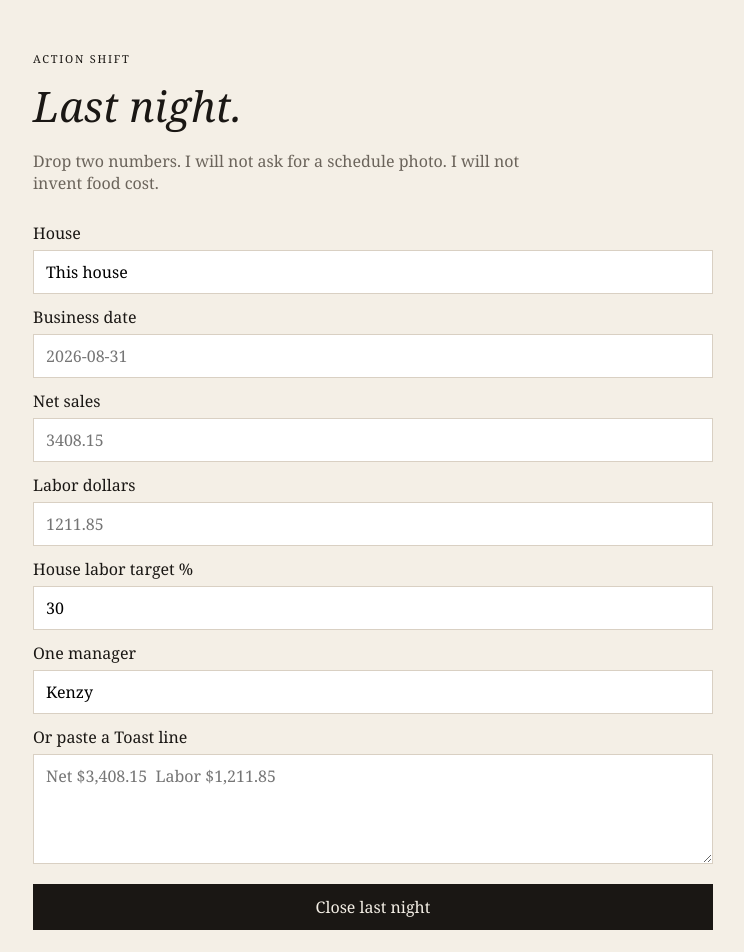
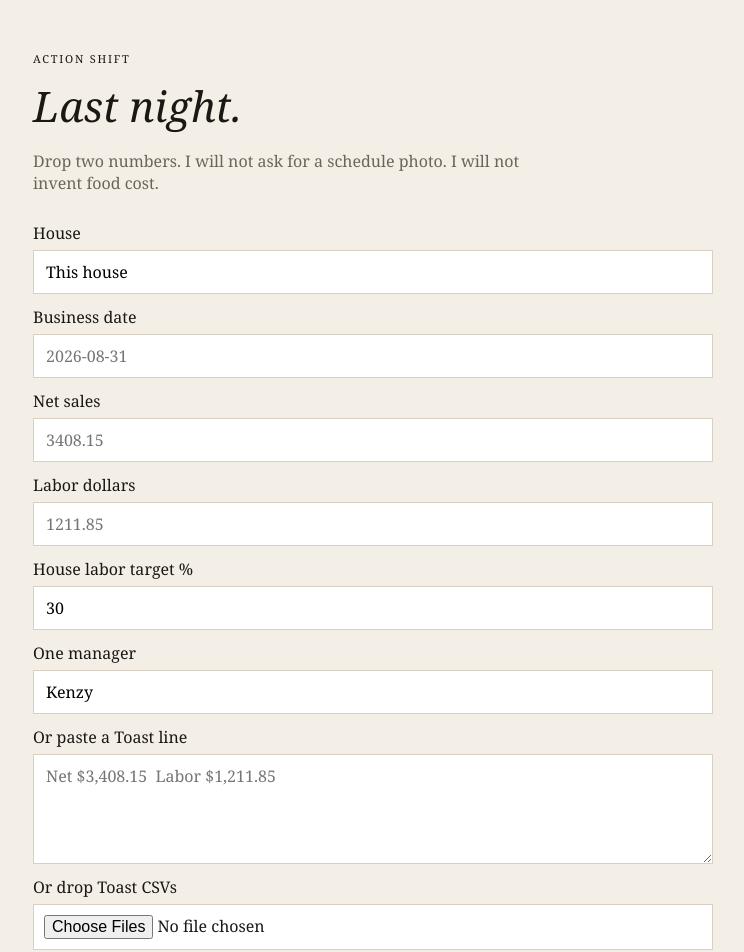
Before and after one commit to mykemueller1-ctrl/action-shift, a Next.js app: page / in a window 1280 px wide. Shown: the top 952 px of the page, without its empty margins (267-1011 px from the left). Built offline with nearby package versions, Linux system fonts and the light colour scheme.

Commit message:
Wire CSV drop and Kenzy send into the owner desk.

```diff
--- a/app/page.tsx
+++ b/app/page.tsx
@@ -2,6 +2,7 @@
 
 import { useMemo, useState } from "react";
 import type { CloseResult } from "@/lib/close";
+import { mergeCsvFiles } from "@/lib/csv";
 import { scrapeTotals } from "@/lib/parse";
 
 export default function Page() {
@@ -12,11 +13,40 @@ export default function Page() {
   const [target, setTarget] = useState("30");
   const [managerName, setManagerName] = useState("Kenzy");
   const [paste, setPaste] = useState("");
+  const [csvNote, setCsvNote] = useState("");
   const [result, setResult] = useState<CloseResult | null>(null);
   const [error, setError] = useState("");
   const [copied, setCopied] = useState(false);
 
   const preview = useMemo(() => scrapeTotals(paste), [paste]);
+
+  async function onFiles(list: FileList | null) {
+    if (!list?.length) return;
+    const files = await Promise.all(
+      [...list].map(async (file) => ({ name: file.name, text: await file.text() })),
+    );
+    const csvs = files.filter((f) => /\.csv$/i.test(f.name) || f.name.toLowerCase().includes("csv"));
+    const notes = files.filter((f) => !csvs.includes(f));
+    const fromCsv = mergeCsvFiles(csvs);
+    let net = fromCsv.netSales;
+    let labor = fromCsv.laborDollars;
+    for (const file of notes) {
+      const scraped = scrapeTotals(file.text);
+      if (scraped.netSales !== undefined) net = scraped.netSales;
+      if (scraped.laborDollars !== undefined) labor = scraped.laborDollars;
+    }
+    if (net !== undefined) setNetSales(String(net));
+    if (labor !== undefined) setLaborDollars(String(labor));
+    const parts = [...fromCsv.source];
+    if (net !== undefined || labor !== undefined) {
+      parts.push(
+        `Read: net ${net ?? "—"} · labor ${labor ?? "—"}. Food still MISSING.`,
+      );
+    } else {
+      parts.push("No net or labor column found. Paste the two numbers.");
+    }
+    setCsvNote(parts.join(" "));
+  }
 
   async function runClose() {
     setError("");
@@ -97,11 +127,25 @@ export default function Page() {
             style={{ ...field, minHeight: 90 }}
           />
         </label>
+        <label>
+          Or drop Toast CSVs
+          <input
+            type="file"
+            accept=".csv,text/csv,text/plain"
+            multiple
+            onChange={(e) => void onFiles(e.target.files)}
+            style={{ ...field, padding: 10 }}
+          />
+        </label>
+        <p style={{ fontSize: 12, color: "var(--mute)", margin: 0 }}>
+          Labor Breakdown + Sales Summary only. No schedule photo. No food invent.
+        </p>
         {preview.netSales ? (
           <p style={{ fontSize: 13, color: "var(--mute)" }}>
             Read from paste: net {preview.netSales} · labor {preview.laborDollars ?? "—"}
           </p>
         ) : null}
+        {csvNote ? <p style={{ fontSize: 13, color: "var(--mute)" }}>{csvNote}</p> : null}
         <button onClick={() => void runClose()} style={btn}>
           Close last night
         </button>
@@ -110,9 +154,12 @@ export default function Page() {
 
       {result ? (
         <section style={{ marginTop: 36, borderTop: "1px solid var(--rule)", paddingTop: 24 }}>
-          <p style={{ fontSize: 12, letterSpacing: ".14em", textTransform: "uppercase" }}>{result.verdict}</p>
+          <p style={{ fontSize: 12, letterSpacing: ".14em", textTransform: "uppercase" }}>
+            {result.verdict} · {result.totalsLabel} · {result.foodLabel}
+          </p>
           <p style={{ fontSize: 32, margin: "8px 0" }}>{result.laborPct.toFixed(2)}%</p>
           <p>{result.formula}</p>
+          <p style={{ marginTop: 8, fontSize: 20 }}>{result.heavyLine}</p>
           <p style={{ marginTop: 16 }}>{result.move}</p>
           <p style={{ color: "var(--hold)" }}>{result.hold}</p>
           <pre style={{ whiteSpace: "pre-wrap", background: "#fff", padding: 16, marginTop: 20, border: "1px solid var(--rule)" }}>
```
